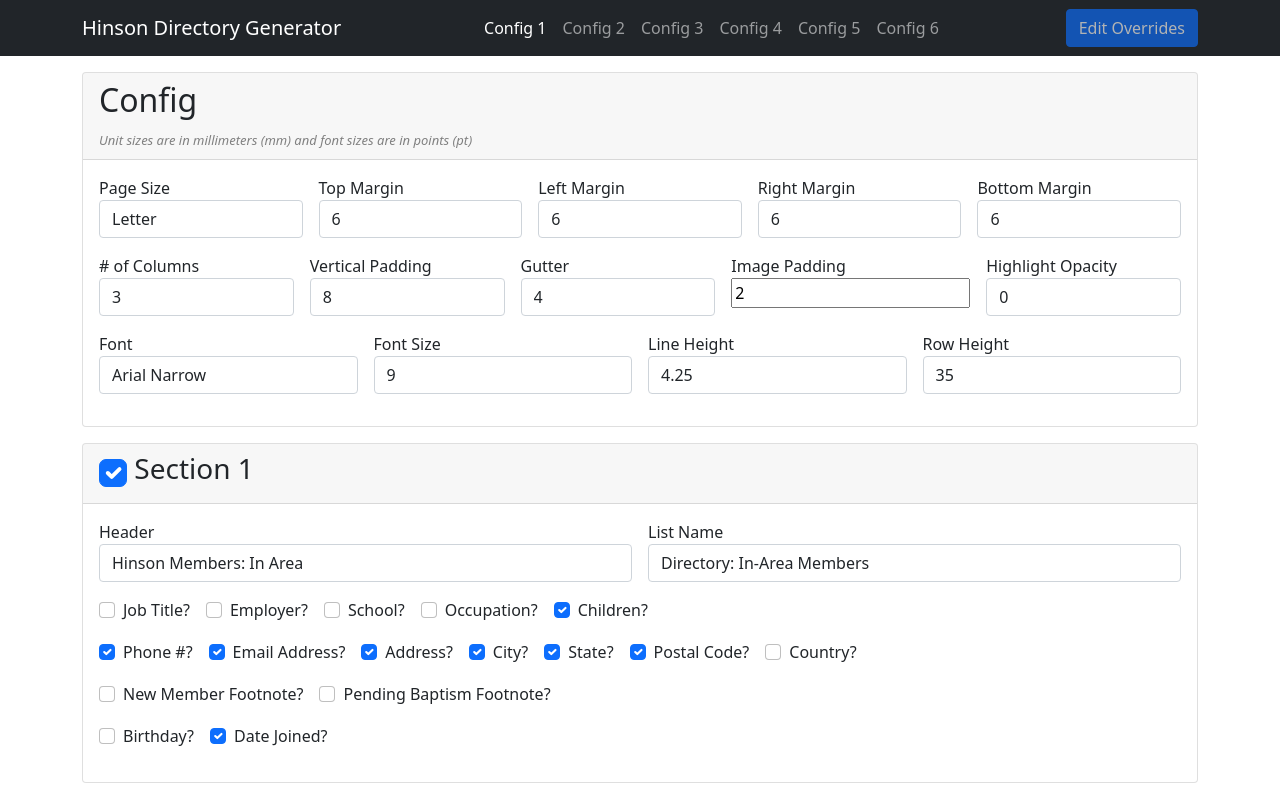
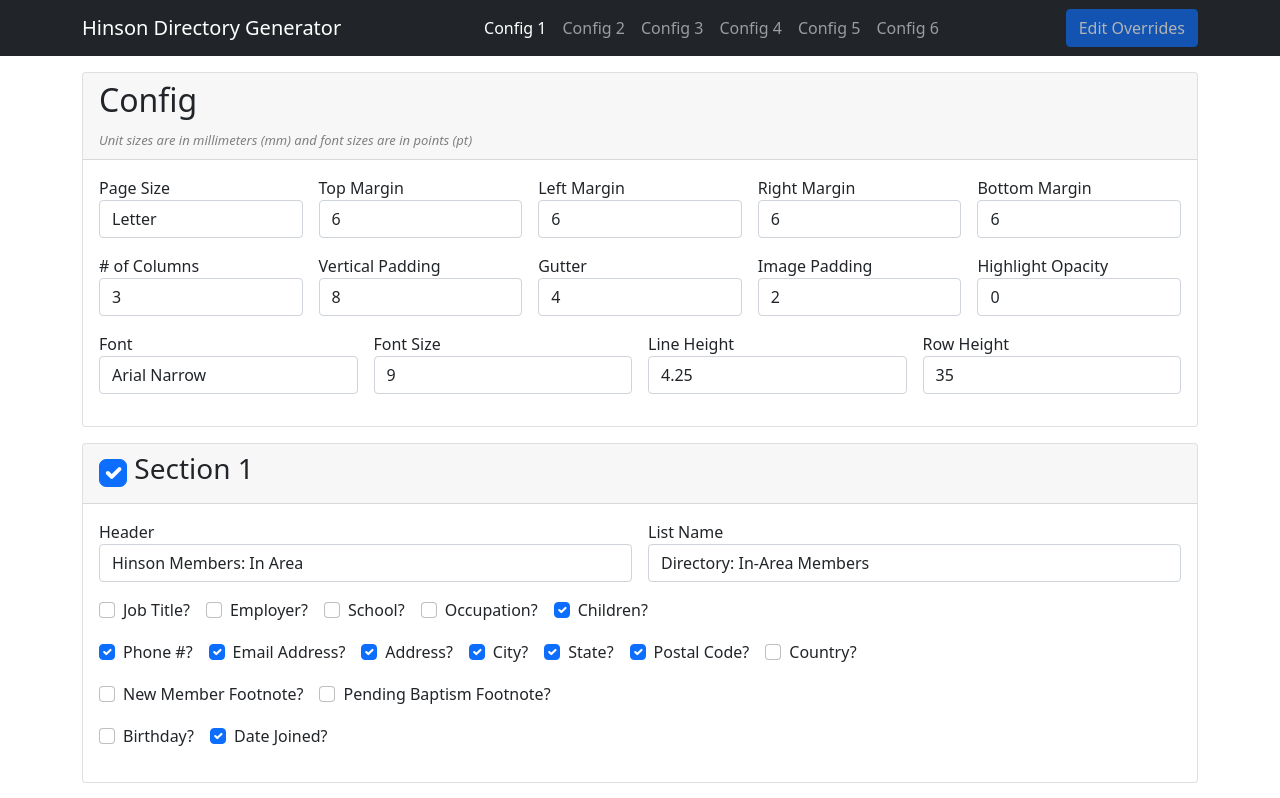
Before and after one commit to hinson-directory/hinson-directory.github.io, a Nuxt app in the folder src/: page / in a window 1280 px wide. Shown: the top 798 px of the page. Built offline with nearby package versions, Linux system fonts and the light colour scheme.

Commit message:
Fix missing classes

```diff
--- a/src/components/DirectoryConfig.vue
+++ b/src/components/DirectoryConfig.vue
@@ -63,7 +63,7 @@
 			<div class="col">
 				<label>Image Padding</label>
 				<input type="text"
-					id="image_config.padding"
+					class="form-control"
 					v-model="config.padding.image" />
 			</div>
 			<div class="col">
```
